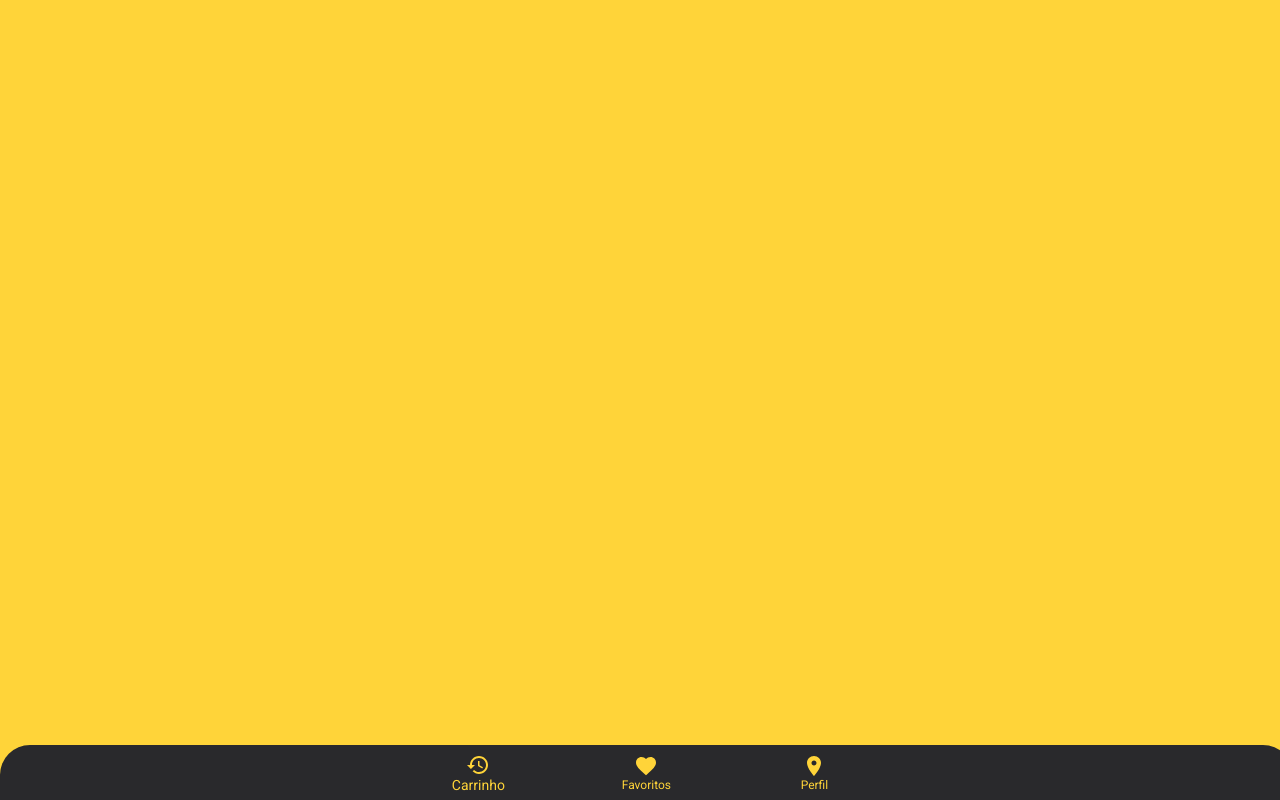
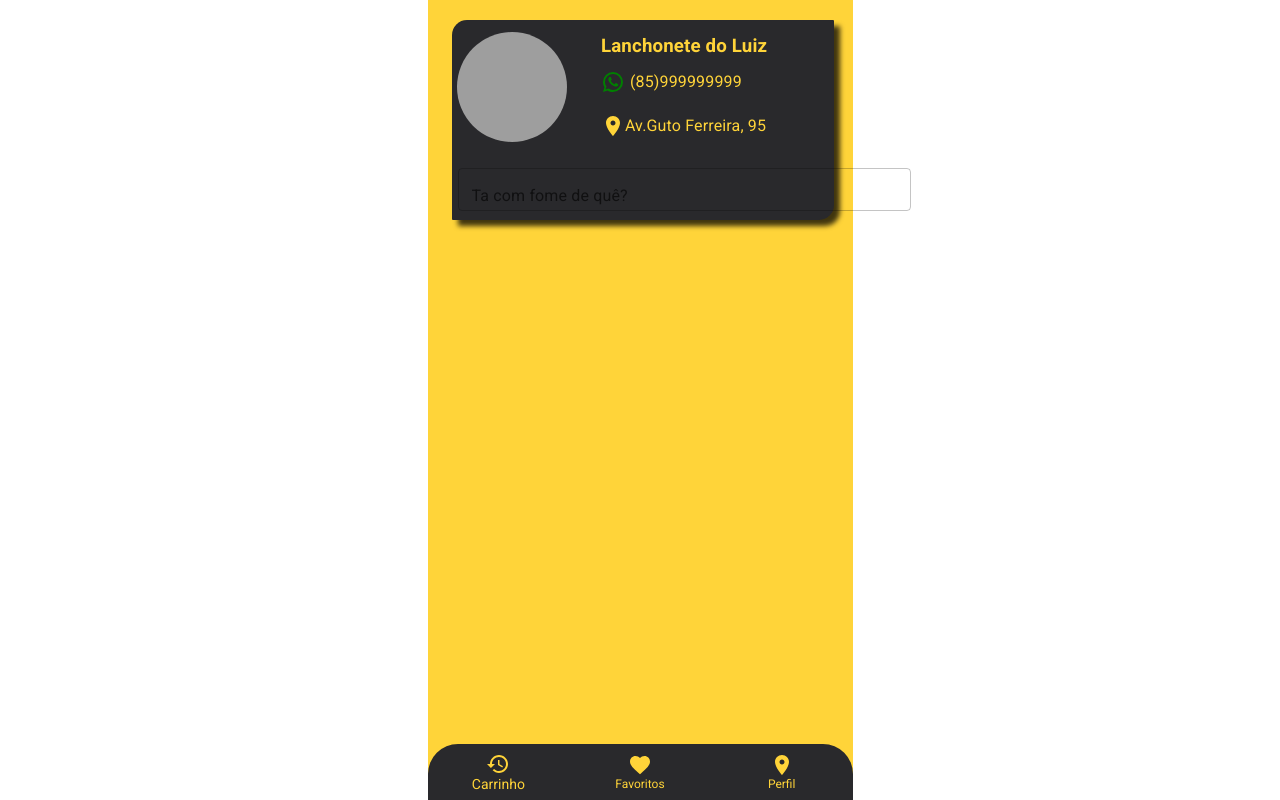
Before and after one commit to CHenriqueRibeiro/Delivery-System, a React (Vite) app in the folder Delivery-system/: page / in a window 1280 px wide. Built offline with nearby package versions, Linux system fonts and the light colour scheme; grey boxes are pictures that could not be loaded.

Commit message:
Header finished

```diff
--- a/Delivery-system/src/App.jsx
+++ b/Delivery-system/src/App.jsx
@@ -1,13 +1,19 @@
-import '@fontsource/roboto/300.css';
-import '@fontsource/roboto/400.css';
-import '@fontsource/roboto/500.css';
-import '@fontsource/roboto/700.css';
-import './app.css'
-import Footer from "./components/Footer/footer"
+import "@fontsource/roboto/300.css";
+import "@fontsource/roboto/400.css";
+import "@fontsource/roboto/500.css";
+import "@fontsource/roboto/700.css";
+import "./app.css";
+import Footer from "./components/Footer/footer";
+import Header from "./components/Header/header";
+import Logo from "./components/logo/logo";
+import Input from "./components/Input/input";
 export default function App() {
-    return (
+  return (
     <>
-    <Footer/>
+      <Header />
+      <Logo />
+      <Input />
+      <Footer />
     </>
-    );
-    }
+  );
+}
--- a/Delivery-system/src/app.css
+++ b/Delivery-system/src/app.css
@@ -6,6 +6,20 @@
 
 }
 body{
+    display: flex;
+    justify-content: center;
+    align-items: center;
+    background-color: #FFD439;
+}
 
-background-color: #FFD439;
+#root{
+   position: relative;
+    height: 100vh;
+    max-width: 425px;
+    width: 425px;
+    display: flex;
+    justify-content: center;
+    align-items: center;
+    background-color:  #FFD439;
+
 }
--- a/Delivery-system/src/components/Footer/footer.css
+++ b/Delivery-system/src/components/Footer/footer.css
@@ -1,8 +1,8 @@
 .footer{
-
-    width: 101vw !important;
+    max-width: 425px;
+    width: 100vw !important;
     position: fixed;
-    bottom: -1px;
+    bottom: 0px;
 
 }
 .footer .contentfooter{
--- /dev/null
+++ b/Delivery-system/src/components/Header/header.css
@@ -0,0 +1,13 @@
+.containerheader {
+  width: 90%;
+  max-width: 420px;
+  display: flex;
+  justify-content: center;
+  align-items: center;
+  position: absolute;
+  top: 20px;
+  background-color: #29292c;
+  height: 25vh;
+  border-radius: 15px 1px 15px 1px;
+  box-shadow: 6px 6px 5px 0px rgba(0,0,0,0.75);
+}
--- /dev/null
+++ b/Delivery-system/src/components/Header/header.jsx
@@ -0,0 +1,15 @@
+import * as React from 'react';
+import CssBaseline from '@mui/material/CssBaseline';
+import Box from '@mui/material/Box';
+import Container from '@mui/material/Container';
+import './header.css'
+export default function SimpleContainer() {
+  return (
+    <React.Fragment  >
+      <CssBaseline />
+      <Container maxWidth="sm"  >
+        <Box className="containerheader"  />
+      </Container >
+    </React.Fragment>
+  );
+}
--- /dev/null
+++ b/Delivery-system/src/components/Input/input.css
@@ -0,0 +1,23 @@
+.inputbox{
+
+    height: 50px;
+    position: absolute;
+    top: 21%;
+    left: 30px;
+
+}
+#outlined-basic{
+    position: relative;
+    max-width: 425px;
+    width: 75vw;
+    height: 10px;
+    color:  #ffd439;
+        text-align: baseline;
+
+
+}
+
+.css-1d3z3hw-MuiOutlinedInput-notchedOutline {
+    border-color: #ffd439!important;
+    color: #ffd439!important;
+}
--- /dev/null
+++ b/Delivery-system/src/components/Input/input.jsx
@@ -0,0 +1,12 @@
+// eslint-disable-next-line no-unused-vars
+import * as React from "react";
+import Box from "@mui/material/Box";
+import TextField from "@mui/material/TextField";
+import "./input.css";
+export default function BasicTextFields() {
+  return (
+    <Box className="inputbox" component="form" noValidate autoComplete="off">
+      <TextField id="outlined-basic" label="Ta com fome de quê?" variant="outlined" />
+    </Box>
+  );
+}
--- /dev/null
+++ b/Delivery-system/src/components/Logo/logo.css
@@ -0,0 +1,46 @@
+.containerlogo {
+
+  display: flex;
+  justify-content: end;
+  flex-direction: row;
+  position: absolute;
+  top: 22px;
+  left: 7%;
+
+  width: 85%;
+  height: 150px;
+}
+.containerlogo .imglogo {
+  border-radius: 50%;
+  position: absolute;
+  top: 10px;
+  left: 0px;
+  width: 110px;
+  height: 110px;
+}
+.descriptioncompany {
+  display: flex;
+  flex-direction: column;
+  padding: 10px;
+  width: 63%;
+
+
+}
+.textlogo {
+  color: #ffd439;
+}
+.contact {
+  display: flex;
+
+  margin:10px 0;
+  color: #ffd439;
+}
+.iconscontact{
+    color: green;
+    margin-right: 5px;
+
+}
+.iconslocallogo{
+
+    text-align: center;
+}
--- /dev/null
+++ b/Delivery-system/src/components/Logo/logo.jsx
@@ -0,0 +1,20 @@
+/* eslint-disable no-unused-vars */
+import * as React from "react";
+import Avatar from "@mui/material/Avatar";
+import WhatsAppIcon from '@mui/icons-material/WhatsApp';
+import LocationOnIcon from "@mui/icons-material/LocationOn";
+import "./logo.css";
+
+export default function ImageLogo() {
+  const imagem = "https://img.freepik.com/vetores-premium/modelo-de-logo-de-taco-logotipo-de-emblema-de-comida-de-taco_664675-608.jpg"
+  return (
+    <div className="containerlogo">
+      <Avatar className="imglogo" alt="Remy Sharp" src={imagem}/>
+      <div className="descriptioncompany">
+      <h3 className="textlogo">Lanchonete do Luiz</h3>
+      <span className="contact">{<WhatsAppIcon className="iconscontact" />}(85)999999999</span>
+      <span className="contact">{<LocationOnIcon className="iconslocallogo" />} Av.Guto Ferreira, 95</span>
+      </div>
+    </div>
+  );
+}
```
Also changed, not shown: Delivery-system/public/2754781.jpg (added), Delivery-system/public/Brazilian Chefs - Steak House.jfif (added).
